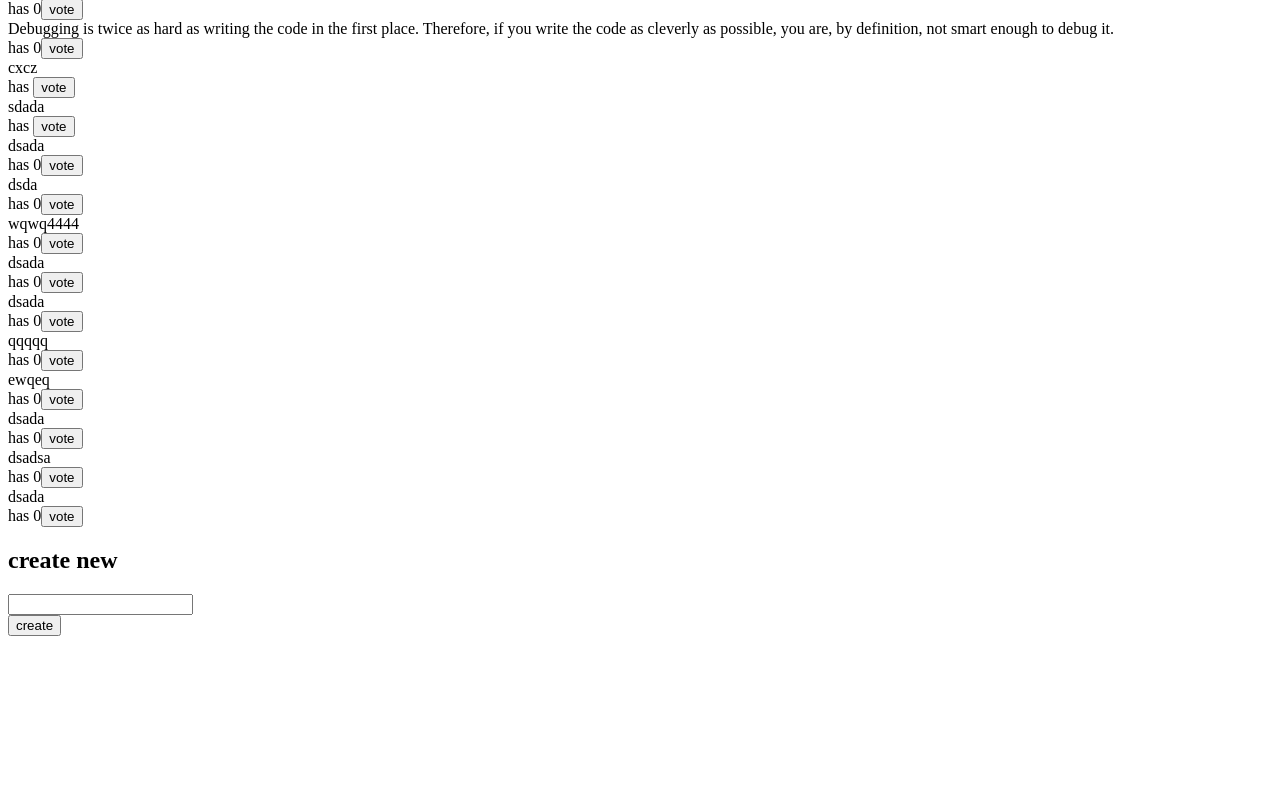
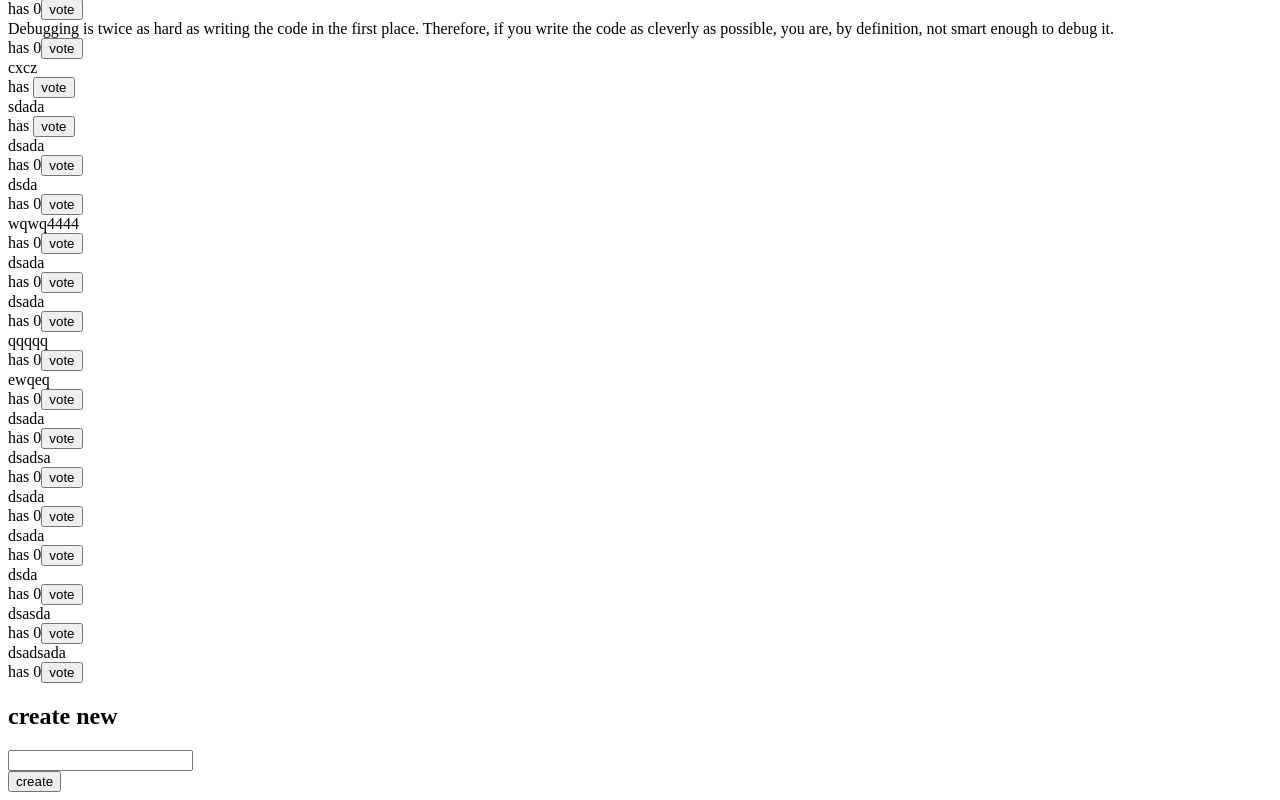
Before and after one commit to skvoren/skvoren-fullstack-open-2022-part6, a React (Create React App) app in the folder redux-anecdotes/: page / in a window 1280 px wide. Shown: the part 305-1105 px from the top of the page. Before the commit the page ends 949 px from the top, so only its background shows below. Built offline with nearby package versions, Linux system fonts and the light colour scheme; data requests are answered from the project's data file.

Commit message:
exercise 6.21

```diff
--- a/redux-anecdotes/db.json
+++ b/redux-anecdotes/db.json
@@ -88,6 +88,26 @@
       "content": "dsada",
       "votes": 0,
       "id": "gi5V-7e"
+    },
+    {
+      "content": "dsada",
+      "votes": 0,
+      "id": "aS3nIsr"
+    },
+    {
+      "content": "dsda",
+      "votes": 0,
+      "id": "nYd8QqR"
+    },
+    {
+      "content": "dsasda",
+      "votes": 0,
+      "id": "Rsr0eE3"
+    },
+    {
+      "content": "dsadsada",
+      "votes": 0,
+      "id": "DlXLWGG"
     }
   ]
 }
--- a/redux-anecdotes/src/components/AnecdotesForm.js
+++ b/redux-anecdotes/src/components/AnecdotesForm.js
@@ -1,8 +1,11 @@
 import { connect } from "react-redux";
 import {createAnecdote} from "../reducers/anecdoteReducer";
 import {hideNotification, showCreateAnecdoteNotification} from "../reducers/notificationReducer";
+import {getNotificationTimeOut, setNotificationTimeOut} from "./NotificationTimeout";
 
 const AnecdotesForm = (props) => {
+
+    let timeOut = getNotificationTimeOut()
 
     const addAnecdote = async (event) => {
         event.preventDefault()
@@ -10,7 +13,10 @@ const AnecdotesForm = (props) => {
         event.target.anecdote.value = ''
         props.createAnecdote(content)
         props.showCreateAnecdoteNotification(content)
-        setTimeout(() => props.hideNotification(content), 5000)
+        if (timeOut > 0) {
+            clearTimeout(timeOut)
+        }
+        setNotificationTimeOut(setTimeout(() => props.hideNotification(), 5000))
     }
 
     return (
--- a/redux-anecdotes/src/components/AnecdotesList.js
+++ b/redux-anecdotes/src/components/AnecdotesList.js
@@ -2,8 +2,11 @@ import {connect} from "react-redux";
 import AnecdotesFilter from "./AnecdotesFilter";
 import {vote} from "../reducers/anecdoteReducer";
 import {hideNotification, showVoteNotification} from "../reducers/notificationReducer";
+import {getNotificationTimeOut, setNotificationTimeOut} from "./NotificationTimeout";
 
 const AnecdotesList = (props) => {
+
+    let timeOut = getNotificationTimeOut()
 
     const anecdotes = props.filter !== '' ? props.anecdotes.filter(anecdote => anecdote.content.includes(props.filter))
         : props.anecdotes
@@ -15,7 +18,10 @@ const AnecdotesList = (props) => {
     const voteHandler = (id, content) => {
         props.vote(id)
         props.showVoteNotification(content)
-        setTimeout(() => props.hideNotification, 5000)
+        if (timeOut > 0) {
+            clearTimeout(timeOut)
+        }
+        setNotificationTimeOut(setTimeout(() => props.hideNotification(), 5000))
     }
 
     return (
@@ -39,7 +45,8 @@ const AnecdotesList = (props) => {
 const mapStateToProps = (state) => {
     return {
         anecdotes: state.anecdotes,
-        filter: state.filter
+        filter: state.filter,
+        notification: state.notification
     }
 }
 
--- /dev/null
+++ b/redux-anecdotes/src/components/NotificationTimeout.js
@@ -0,0 +1,13 @@
+const NotificationTimeout = () => ({
+  notificationTimeout: 0
+})
+
+const setNotificationTimeOut = (value) => {
+    NotificationTimeout.notificationTimeout = value
+}
+
+const getNotificationTimeOut = () => {
+    return NotificationTimeout.notificationTimeout
+}
+
+export {setNotificationTimeOut, getNotificationTimeOut}
--- a/redux-anecdotes/src/reducers/notificationReducer.js
+++ b/redux-anecdotes/src/reducers/notificationReducer.js
@@ -7,15 +7,15 @@ const notificationSlice = createSlice({
     initialState,
     reducers: {
         showVoteNotification(state, action) {
-            const message = `you voted "${action.payload}"`
-            return [message, ...state]
+                const message = `you voted "${action.payload}"`
+                return [message]
         },
         showCreateAnecdoteNotification(state, action) {
-            const message = `created anecdote "${action.payload}"`
-            return [message, ...state]
+                const message = `created anecdote "${action.payload}"`
+                return [message]
         },
-        hideNotification(state) {
-            return state.filter(message => message === '')
+        hideNotification(state, action) {
+            return initialState
         }
     }
 })
```
